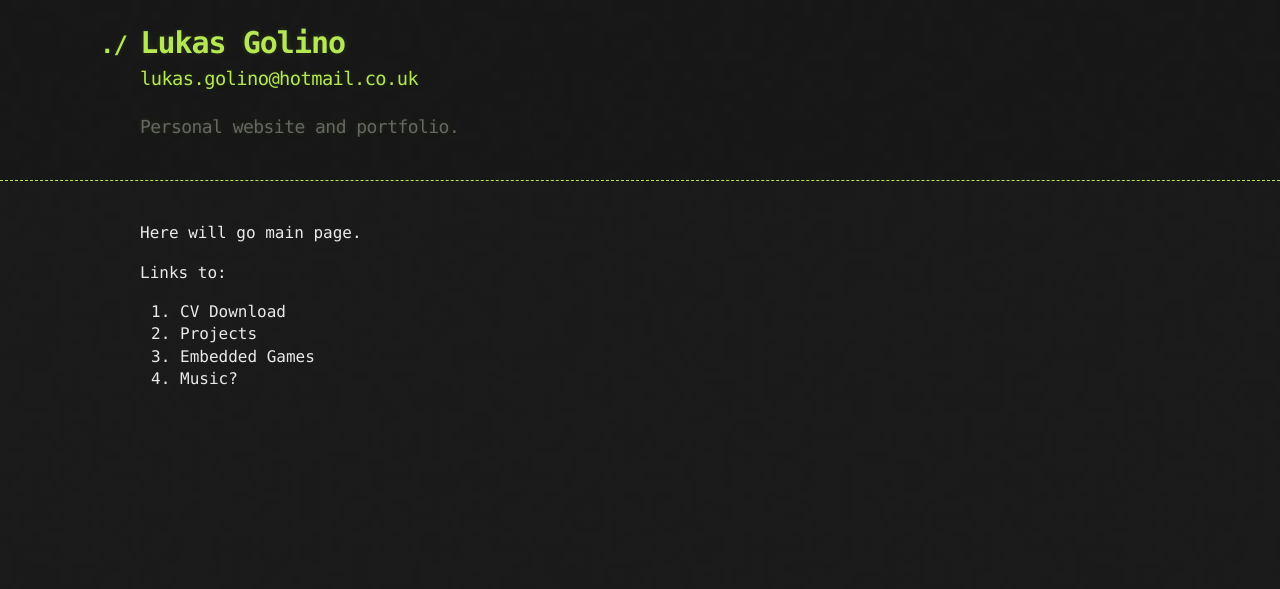
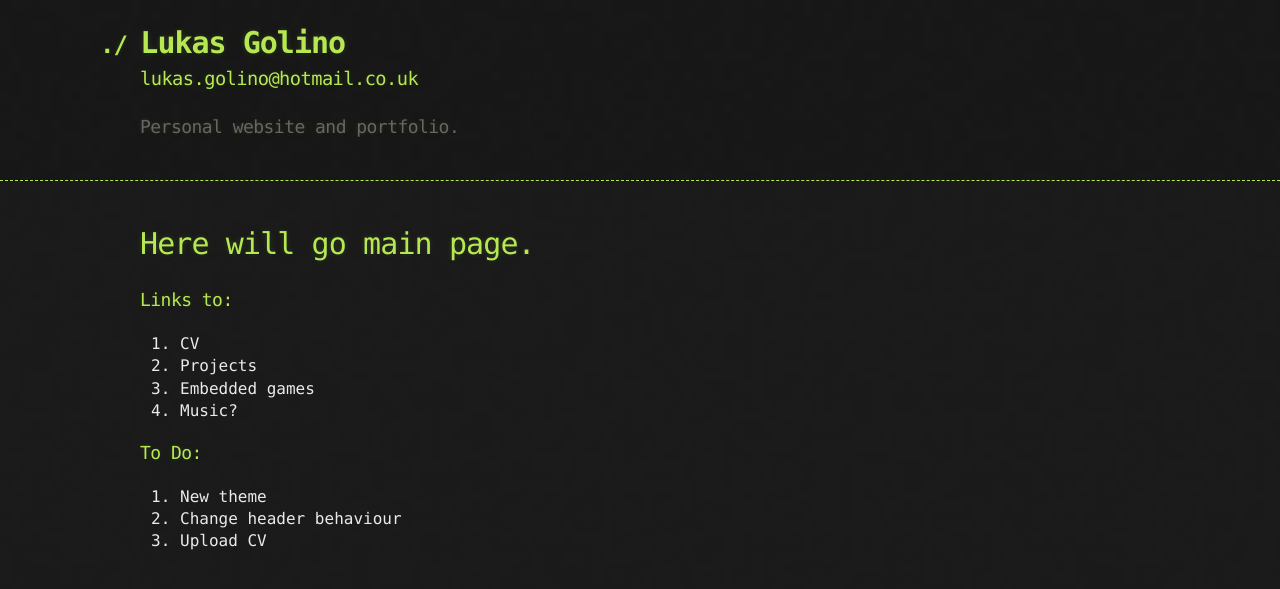
Before and after one commit to lukasgolino/lukasgolino.github.io, a Jekyll site: the page built from mainpage.md, in a window 1280 px wide. Shown: the top 589 px of the page. Built offline with Jekyll 4.4.1, drawn with Linux system fonts in a browser that asks for light colours; our own code applies the rules of GitHub Pages for plain Markdown files.

Commit message:
Update mainpage.md

```diff
--- a/mainpage.md
+++ b/mainpage.md
@@ -1,7 +1,12 @@
-Here will go main page.
+# Here will go main page.
 
-Links to:
-1. CV Download
+### Links to:
+1. CV
 2. Projects
-3. Embedded Games
+3. Embedded games
 4. Music?
+
+### To Do:
+1. New theme
+2. Change header behaviour
+3. Upload CV
```
